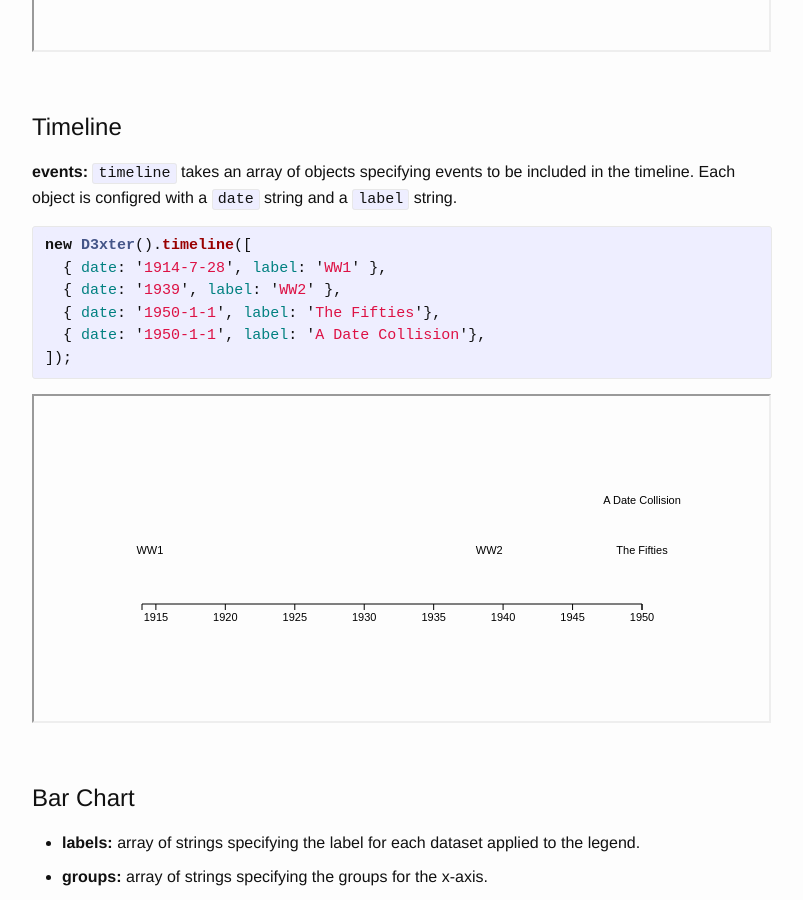
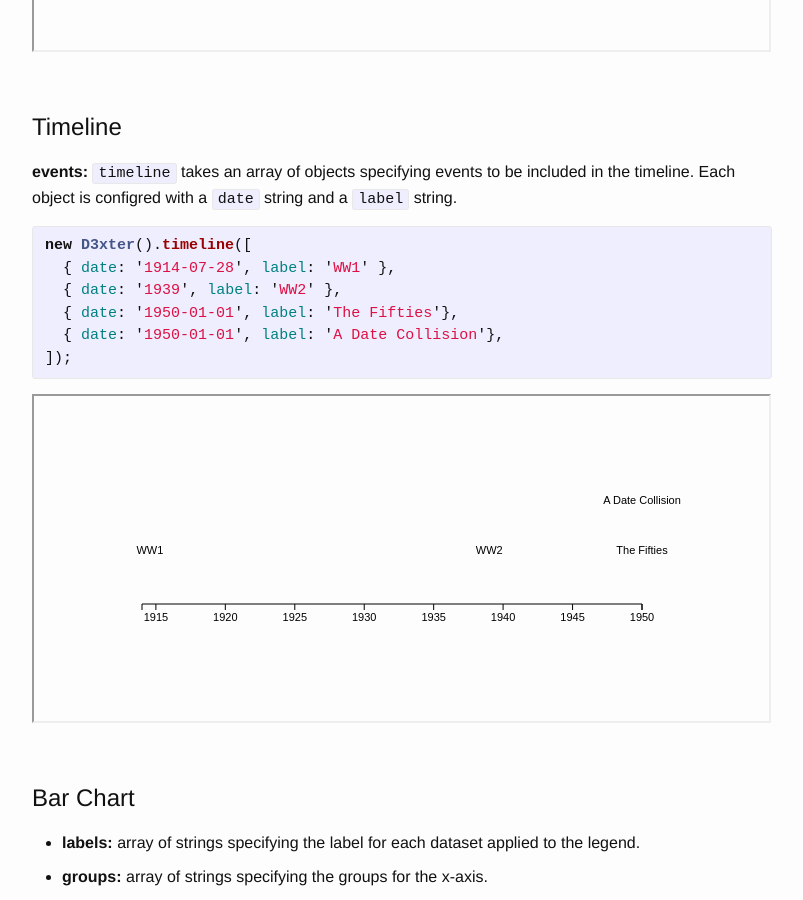
Before and after one commit to D3xterjs/d3xterjs.github.io, a Jekyll site: the page built from index.markdown, in a window 1280 px wide and 900 px high, scrolled down 2051 px. Shown: the whole window, without its empty margins (238-1041 px from the left). Built offline with Jekyll 4.4.1, drawn with Linux system fonts in a browser that asks for light colours.

Commit message:
update example to avoid safari date parse bug

```diff
--- a/charts/time.html
+++ b/charts/time.html
@@ -6,10 +6,10 @@
 <body>
 <script type="text/javascript">
   new D3xter().timeline([
-    { date: '1914-7-28', label: 'WW1' },
+    { date: '1914-07-28', label: 'WW1' },
     { date: '1939', label: 'WW2' },
-    { date: '1950-1-1', label: 'The Fifties'},
-    { date: '1950-1-1', label: 'A Date Collision'},
+    { date: '1950-01-01', label: 'The Fifties'},
+    { date: '1950-01-01', label: 'A Date Collision'},
   ])
 </script>
 </body>
--- a/index.markdown
+++ b/index.markdown
@@ -69,10 +69,10 @@ __events:__ `timeline` takes an array of objects specifying events to be include
 
 {% highlight javascript %}
 new D3xter().timeline([
-  { date: '1914-7-28', label: 'WW1' },
+  { date: '1914-07-28', label: 'WW1' },
   { date: '1939', label: 'WW2' },
-  { date: '1950-1-1', label: 'The Fifties'},
-  { date: '1950-1-1', label: 'A Date Collision'},
+  { date: '1950-01-01', label: 'The Fifties'},
+  { date: '1950-01-01', label: 'A Date Collision'},
 ]);
 {% endhighlight %}
 <iframe height='325' width='735' src="./charts/time.html"></iframe>
```
